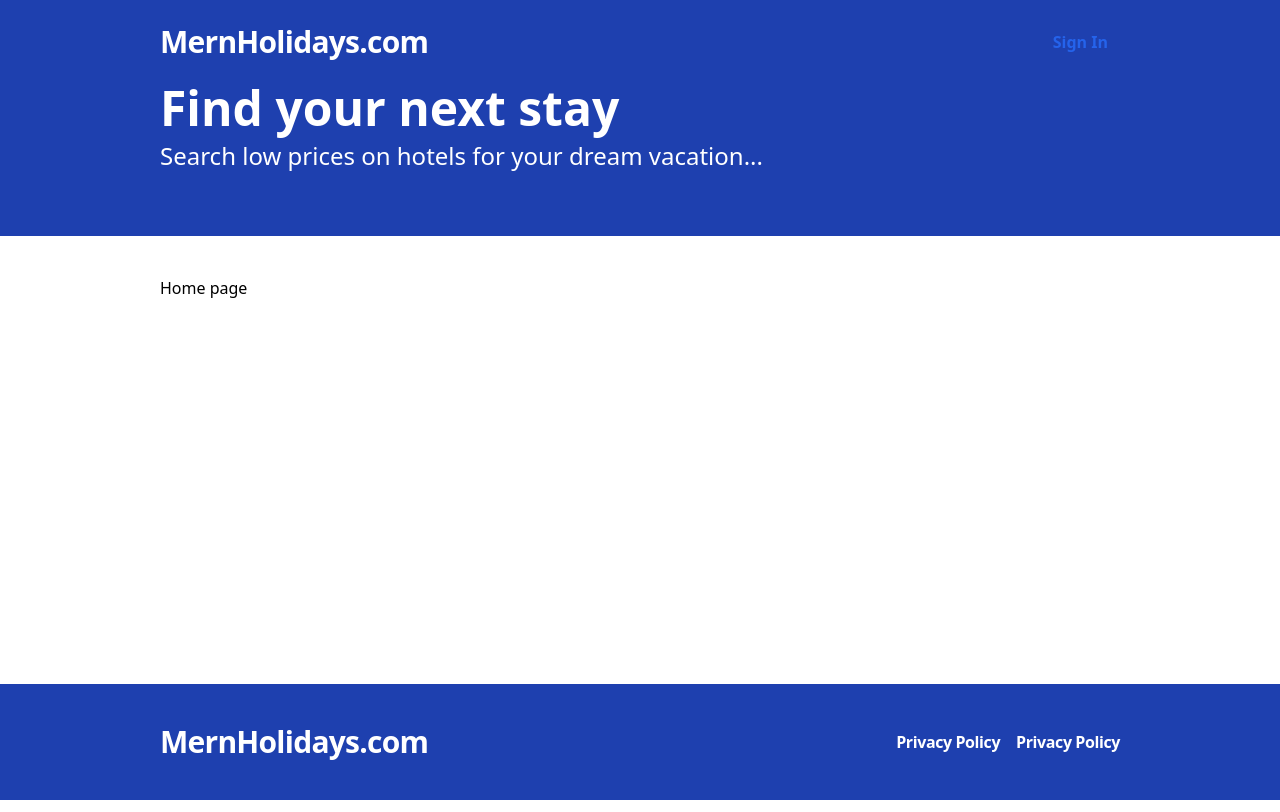
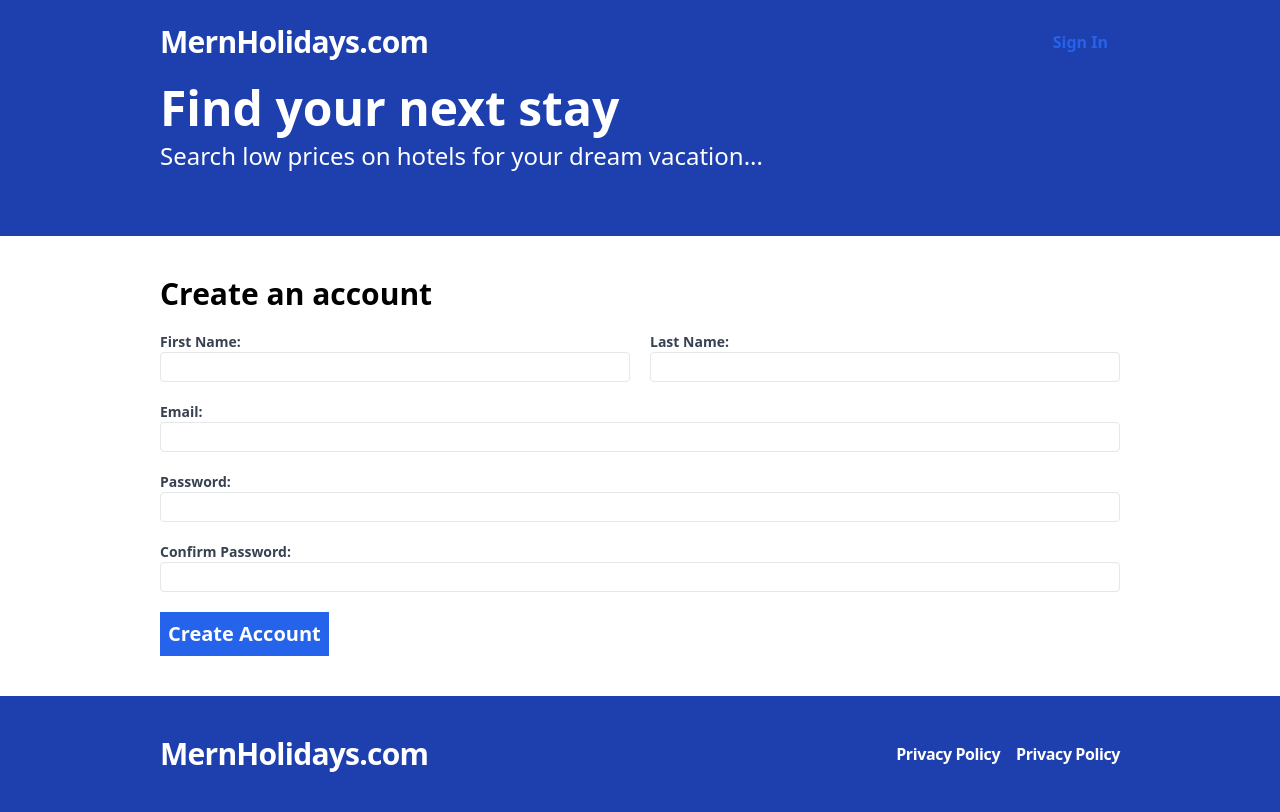
Before and after one commit to gaaji12345/HOTEL-BOOKING-APP, a React (Vite) app in the folder frontend/vite-project/: page /register in a window 1280 px wide. Before the commit this address led to /. Built offline with nearby package versions, Linux system fonts and the light colour scheme.

Commit message:
Register.tsx done

```diff
--- a/frontend/vite-project/src/App.tsx
+++ b/frontend/vite-project/src/App.tsx
@@ -2,6 +2,7 @@
 import './App.css'
 import {BrowserRouter as Router, Navigate, Route, Routes} from "react-router-dom";
 import Layout from "./layout/Layout.tsx";
+import Register from "./pages/Register.tsx";
 
 function App() {
   // const [count, setCount] = useState(0)
@@ -18,6 +19,12 @@
             </Layout>}/>
             <Route path="*" element={<Navigate to="/"/>}/>
 
+            <Route path="/register" element={<Layout>
+                <Register/>
+            </Layout>}/>
+
+
+
         </Routes>
 
     </Router>
--- /dev/null
+++ b/frontend/vite-project/src/pages/Register.tsx
@@ -0,0 +1,95 @@
+import {useForm} from "react-hook-form";
+
+type RegisterFormData = {
+    firstName: string;
+    lastName: string;
+    email: string;
+    password: string;
+    confirmPassword: string;
+}
+
+
+
+
+const Register = () => {
+    const {register,watch,handleSubmit,formState:{errors},}=useForm<RegisterFormData>();
+
+    const onSubmit =handleSubmit((data)=>{
+        console.log(data);
+    })
+
+
+
+    return (
+        <form className="flex flex-col gap-5" onSubmit={onSubmit}>
+            <h2 className="text-3xl font-bold">Create an account</h2>
+            <div className="flex flex-col md:flex-row gap-5 ">
+                <label className="text-gray-700 text-sm font-bold flex-1">
+                    First Name:
+                    <input
+                        className="border rounded w-full py-1 px-2 font-normal" {...register("firstName", {required: "This field required"})}></input>
+                    {errors.firstName && <span className="text-red-500">{errors.firstName.message}</span>}
+                </label>
+                <label className="text-gray-700 text-sm font-bold flex-1">
+                    Last Name:
+                    <input className="border rounded w-full py-1 px-2 font-normal"
+                           {...register("lastName", {required: "This field required"})}
+                    ></input>
+                    {errors.lastName && <span className="text-red-500">{errors.lastName.message}</span>}
+
+                </label>
+            </div>
+            <label className="text-gray-700 text-sm font-bold flex-1">
+                Email:
+                <input type="email" className="border rounded w-full py-1 px-2 font-normal"
+                       {...register("email", {required: "This field required"})}
+                ></input>
+                {errors.email && <span className="text-red-500">{errors.email.message}</span>}
+
+            </label>
+
+            <label className="text-gray-700 text-sm font-bold flex-1">
+                Password:
+                <input type="password" className="border rounded w-full py-1 px-2 font-normal"
+                       {...register("password", {
+                           required: "This field required"
+                           , minLength: {
+                               value: 6,
+                               message: "Password must be at least 6 characters"
+                           },
+                       })}
+                ></input>
+                {errors.password && <span className="text-red-500">{errors.password.message}</span>}
+
+            </label>
+
+            <label className="text-gray-700 text-sm font-bold flex-1">
+                Confirm Password:
+                <input type="password" className="border rounded w-full py-1 px-2 font-normal"
+                       {...register("confirmPassword", {
+                           validate:(val)=>{
+                               if (!val){
+                                   return "This field required";
+                               }else if(watch("password")!==val){
+                                   return "Your password do no match"
+                               }
+                           }
+
+                       })}
+                ></input>
+                {errors.confirmPassword && <span className="text-red-500">{errors.confirmPassword.message}</span>}
+
+            </label>
+
+            <span>
+                <button type="submit" className="bg-blue-600 text-white p-2 font-bold hover:bg-blue-500 text-xl">
+                    Create Account
+                </button>
+            </span>
+
+
+        </form>
+    );
+};
+
+export default Register;
```
